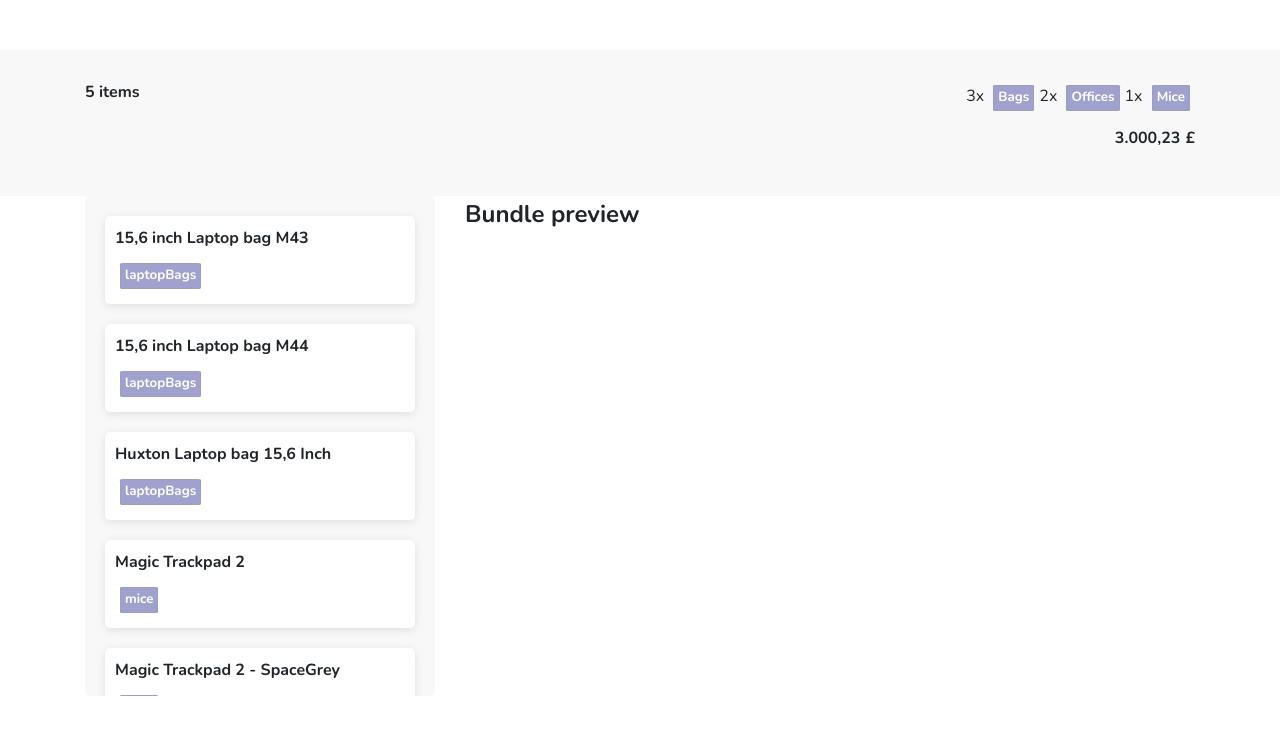
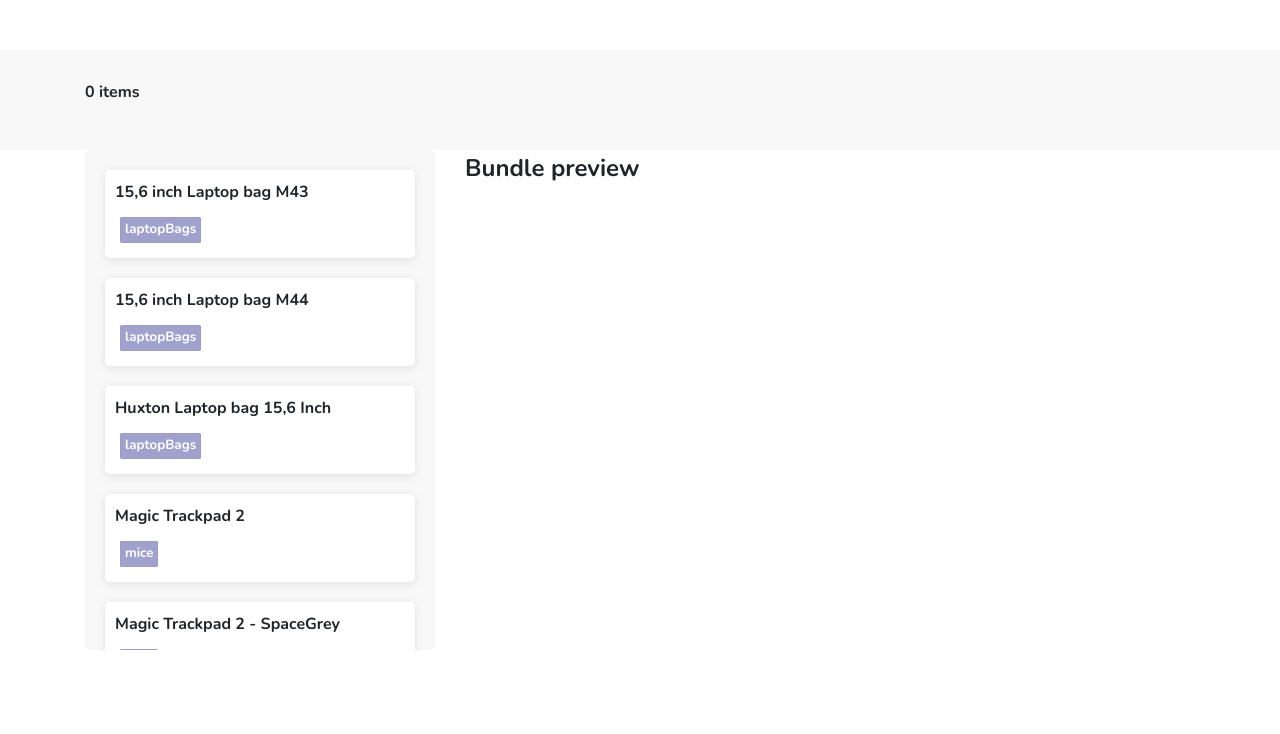
Before and after one commit to tbscanlon/engaging-tech-test, a React (Create React App) app: page / in a window 1280 px wide. Shown: the top 734 px of the page. Built offline with nearby package versions, Linux system fonts and the light colour scheme.

Commit message:
Connect redux to bundle summary component

```diff
--- a/package.json
+++ b/package.json
@@ -4,6 +4,7 @@
   "private": true,
   "dependencies": {
     "bootstrap": "^4.1.2",
+    "lodash": "^4.17.10",
     "react": "^16.4.1",
     "react-dom": "^16.4.1",
     "react-redux": "^5.0.7",
--- a/src/components/BundleSummary/BundleSummary.js
+++ b/src/components/BundleSummary/BundleSummary.js
@@ -3,24 +3,49 @@
 import './BundleSummary.css';
 
 /**
+ * Displays a small badge with the category name and number of items in
+ * that category within the current bundle.
+ * @param {string} categoryName The name of the category,
+ * @param {number} total The number of items in that category within
+ * the bundle.
+ */
+const Badge = ({ categoryName, total }) => (
+  <React.Fragment>
+    {total}x <span className="bundle-summary--category">{categoryName}</span>
+  </React.Fragment>
+);
+
+/**
  * The Bundle Summary. Contains a running total of items added to the bundle,
  * and their total cost.
  */
-export default () => (
+const BundleSummary = ({ total, breakdown, numberOfItems }) => (
   <div className="bundle-summary">
     <div className="container">
       <div className="row">
         <div className="col-6 bundle-summary--left">
-          <p>5 items</p>
-
+          <p>{numberOfItems} items</p>
         </div>
-        <div className="col-6 bundle-summary--right">
-          3x <span className="bundle-summary--category">Bags</span>
-          2x <span className="bundle-summary--category">Offices</span>
-          1x <span className="bundle-summary--category">Mice</span>
-          <p className="bundle-summary--total-price">3.000,23</p>
-        </div>
+        {breakdown &&
+          <div className="col-6 bundle-summary--right">
+            {Object.keys(breakdown).map(key => (
+              <Badge categoryName={key} total={breakdown[key]} />
+              )
+            )}
+            {total &&
+              <p className="bundle-summary--total-price">{total}</p>
+            }
+          </div>
+        }
       </div>
     </div>
   </div>
 );
+
+BundleSummary.defaultProps = {
+  total: null,
+  breakdown: null,
+  numberOfItems: 0
+};
+
+export default BundleSummary;
--- a/src/components/Layout/Layout.js
+++ b/src/components/Layout/Layout.js
@@ -1,6 +1,6 @@
 import React from 'react';
 
-import BundleSummary from '../BundleSummary/BundleSummary';
+import BundleSummary from '../../containers/BundleSummary/BundleSummary';
 import ItemPicker from '../../containers/ItemPicker/ItemPicker';
 import BundlePreview from '../../containers/BundlePreview/BundlePreview';
 
--- /dev/null
+++ b/src/containers/BundleSummary/BundleSummary.js
@@ -0,0 +1,13 @@
+import { connect } from 'react-redux';
+
+import { getBundleTotal, getCategoryBreakdown, getBundleSize } from '../../state/bundle/selectors';
+
+import BundleSummary from '../../components/BundleSummary/BundleSummary';
+
+const mapStateToProps = state => ({
+  total: getBundleTotal(state),
+  breakdown: getCategoryBreakdown(state),
+  numberOfItems: getBundleSize(state)
+});
+
+export default connect(mapStateToProps)(BundleSummary);
--- a/src/state/bundle/selectors.js
+++ b/src/state/bundle/selectors.js
@@ -1,4 +1,5 @@
 import { createSelector } from 'reselect';
+import { isEmpty } from 'lodash';
 
 const bundle = state => state.bundle;
 const items = state => state.items;
@@ -22,12 +23,17 @@
 
 export const getBundleTotal = createSelector(
   bundle,
-  bundleItems => calculateTotal(bundleItems)
+  bundleItems => !isEmpty(bundleItems) ? calculateTotal(bundleItems) : null
 );
 
 export const getCategoryBreakdown = createSelector(
   bundle,
   bundleItems => createBreakdown(bundleItems)
+);
+
+export const getBundleSize = createSelector(
+  bundle,
+  bundle => bundle.length
 );
 
 export const getBundle = createSelector(
```
Also changed, not shown: 1 other file (tests, documents, lock files or other folders).
